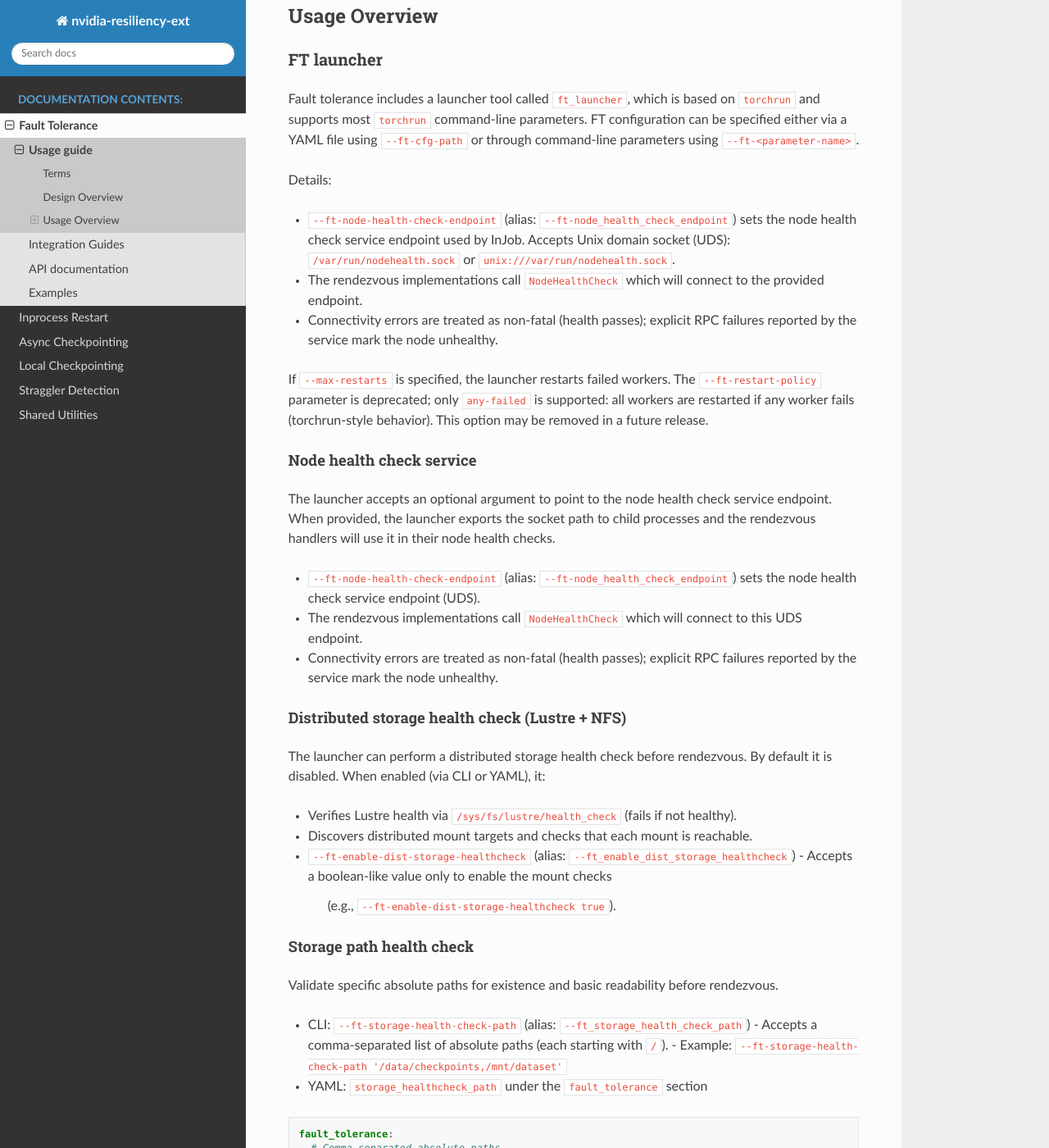
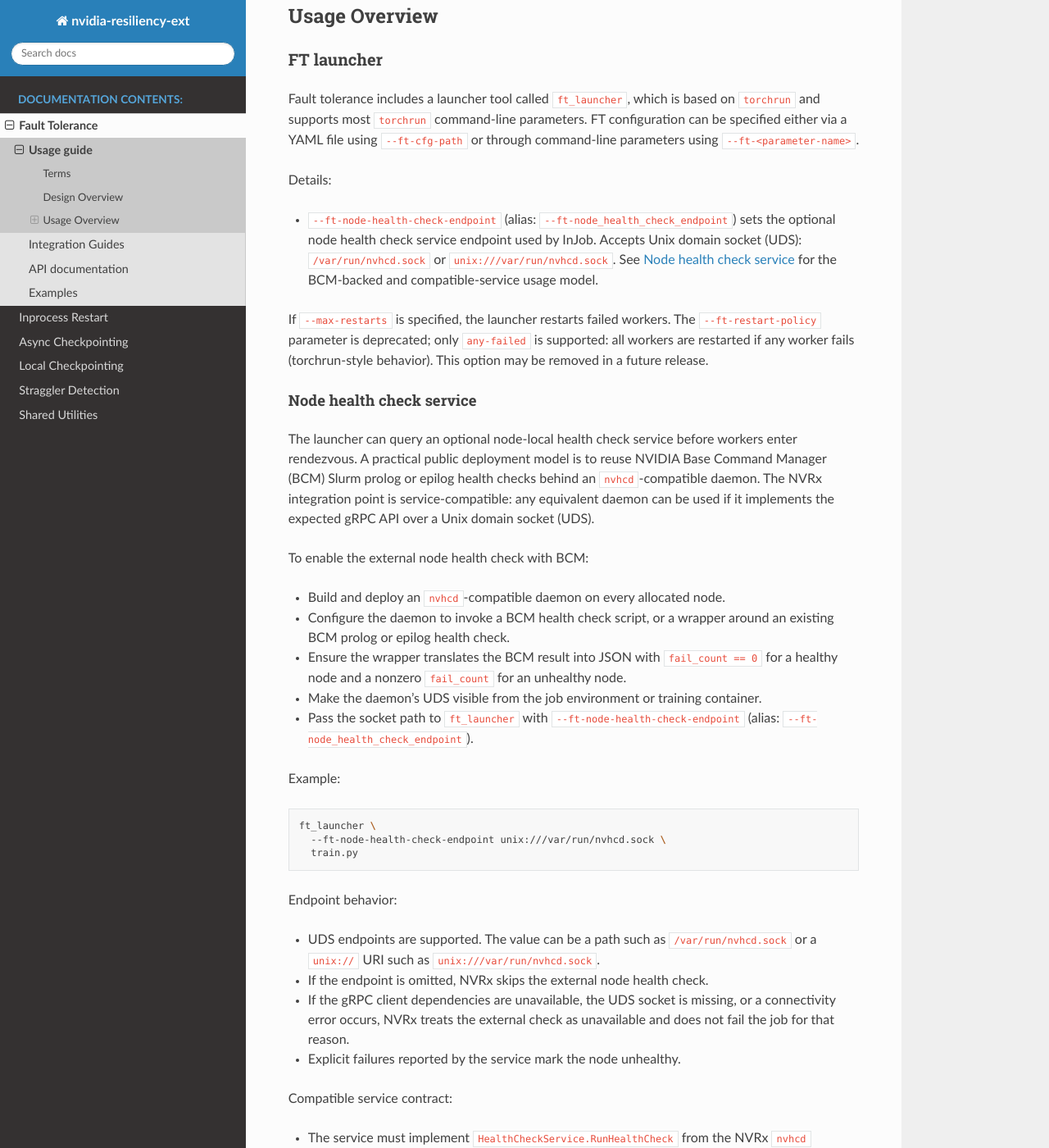
Before and after one commit to NVIDIA/nvidia-resiliency-ext, a Sphinx documentation site: the page built from docs/source/fault_tolerance/usage_guide.rst, in a window 1280 px wide and 1400 px high, scrolled down 1055 px. Shown: the whole window at 82% size. Built offline with Sphinx 7.4.7 and the Read the Docs theme 3.1.0, drawn with Linux system fonts in a browser that asks for light colours; pages that are not in the unit, such as notebooks, are missing from menus; some of the changed text lies outside the part shown.

Commit message:
Add BCM node healthcheck docs
(cherry picked from commit 31fb3e0f6cda087eeabc4ec55dcd405bee40e636)

```diff
--- a/docs/source/fault_tolerance/usage_guide.rst
+++ b/docs/source/fault_tolerance/usage_guide.rst
@@ -54,10 +54,9 @@
 
 Details:
 
-* ``--ft-node-health-check-endpoint`` (alias: ``--ft-node_health_check_endpoint``) sets the node health check service endpoint used by InJob.
-  Accepts Unix domain socket (UDS): ``/var/run/nodehealth.sock`` or ``unix:///var/run/nodehealth.sock``.
-* The rendezvous implementations call ``NodeHealthCheck`` which will connect to the provided endpoint.
-* Connectivity errors are treated as non-fatal (health passes); explicit RPC failures reported by the service mark the node unhealthy.
+* ``--ft-node-health-check-endpoint`` (alias: ``--ft-node_health_check_endpoint``) sets the optional node health check service endpoint used by InJob.
+  Accepts Unix domain socket (UDS): ``/var/run/nvhcd.sock`` or ``unix:///var/run/nvhcd.sock``.
+  See `Node health check service`_ for the BCM-backed and compatible-service usage model.
 
 If ``--max-restarts`` is specified, the launcher restarts failed workers.
 The ``--ft-restart-policy`` parameter is deprecated; only ``any-failed`` is supported: all workers
@@ -66,13 +65,96 @@
 Node health check service
 ^^^^^^^^^^^^^^^^^^^^^^^^^
 
-The launcher accepts an optional argument to point to the node health check service endpoint.
-When provided, the launcher exports the socket path to child processes and
-the rendezvous handlers will use it in their node health checks.
+The launcher can query an optional node-local health check service before workers enter
+rendezvous. A practical public deployment model is to reuse NVIDIA Base Command
+Manager (BCM) Slurm prolog or epilog health checks behind an ``nvhcd``-compatible
+daemon. The NVRx integration point is service-compatible: any equivalent daemon
+can be used if it implements the expected gRPC API over a Unix domain socket
+(UDS).
 
-* ``--ft-node-health-check-endpoint`` (alias: ``--ft-node_health_check_endpoint``) sets the node health check service endpoint (UDS).
-* The rendezvous implementations call ``NodeHealthCheck`` which will connect to this UDS endpoint.
-* Connectivity errors are treated as non-fatal (health passes); explicit RPC failures reported by the service mark the node unhealthy.
+To enable the external node health check with BCM:
+
+* Build and deploy an ``nvhcd``-compatible daemon on every allocated node.
+* Configure the daemon to invoke a BCM health check script, or a wrapper around
+  an existing BCM prolog or epilog health check.
+* Ensure the wrapper translates the BCM result into JSON with ``fail_count == 0``
+  for a healthy node and a nonzero ``fail_count`` for an unhealthy node.
+* Make the daemon's UDS visible from the job environment or training container.
+* Pass the socket path to ``ft_launcher`` with ``--ft-node-health-check-endpoint``
+  (alias: ``--ft-node_health_check_endpoint``).
+
+Example:
+
+.. code-block:: bash
+
+   ft_launcher \
+     --ft-node-health-check-endpoint unix:///var/run/nvhcd.sock \
+     train.py
+
+Endpoint behavior:
+
+* UDS endpoints are supported. The value can be a path such as ``/var/run/nvhcd.sock``
+  or a ``unix://`` URI such as ``unix:///var/run/nvhcd.sock``.
+* If the endpoint is omitted, NVRx skips the external node health check.
+* If the gRPC client dependencies are unavailable, the UDS socket is missing, or a
+  connectivity error occurs, NVRx treats the external check as unavailable and does
+  not fail the job for that reason.
+* Explicit failures reported by the service mark the node unhealthy.
+
+Compatible service contract:
+
+* The service must implement ``HealthCheckService.RunHealthCheck`` from the NVRx
+  ``nvhcd`` protobuf API and listen on the configured UDS.
+* NVRx calls the service with ``args=["--no-slurm"]``.
+* The response must set ``success`` and return JSON in ``output``. A healthy node
+  is reported with ``success=true`` and ``{"fail_count": 0}``.
+* If ``success`` is false, ``fail_count`` is nonzero, or ``output`` cannot be parsed
+  as JSON with a ``fail_count`` field, NVRx treats the node as unhealthy.
+
+Example ``nvhcd`` configuration for BCM:
+
+.. code-block:: yaml
+
+   socket_path: /var/run/nvhcd.sock
+   healthcheck_path: /usr/local/sbin/nvrx-bcm-healthcheck-wrapper.sh
+   log_level: info
+   timeout: 120
+
+Start the daemon on each node with this configuration, for example as a node-level
+service or directly with:
+
+.. code-block:: bash
+
+   nvhcd -config /etc/nvhcd/config.yaml
+
+If the training job runs inside a container, bind mount the UDS path into the
+container so that ``ft_launcher`` can reach the daemon.
+
+The wrapper can call the same reusable health check entry point that BCM uses for
+Slurm prolog or epilog validation, then normalize the result for NVRx. For example:
+
+.. code-block:: bash
+
+   #!/usr/bin/env bash
+   set -euo pipefail
+
+   if /path/to/bcm-healthcheck "$@"; then
+     printf '{"fail_count": 0, "failed_checks": []}\n'
+     exit 0
+   else
+     printf '{"fail_count": 1, "failed_checks": ["bcm_healthcheck"]}\n'
+     exit 1
+   fi
+
+Because NVRx invokes this check during rendezvous rather than during Slurm's
+actual prolog or epilog phase, the wrapper should also provide any inputs that
+the BCM script expects from the Slurm lifecycle environment, or call a reusable
+health check entry point from the local BCM deployment that does not depend on
+those lifecycle-only variables.
+
+This lets NVRx run the same class of node validation during in-job restart
+rendezvous that cluster administrators may already run at Slurm prolog or epilog
+time.
 
 Distributed storage health check (Lustre + NFS)
 ^^^^^^^^^^^^^^^^^^^^^^^^^^^^^^^^^^^^^^^^^^^^^^^
```
Also changed, not shown: docs/source/release-notes.md (+6 -0 lines).
